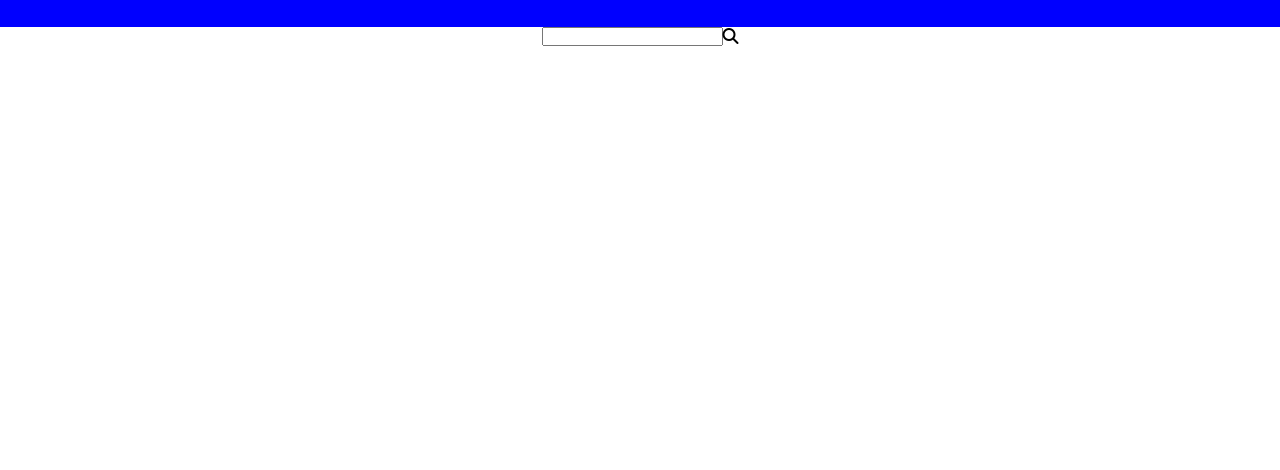
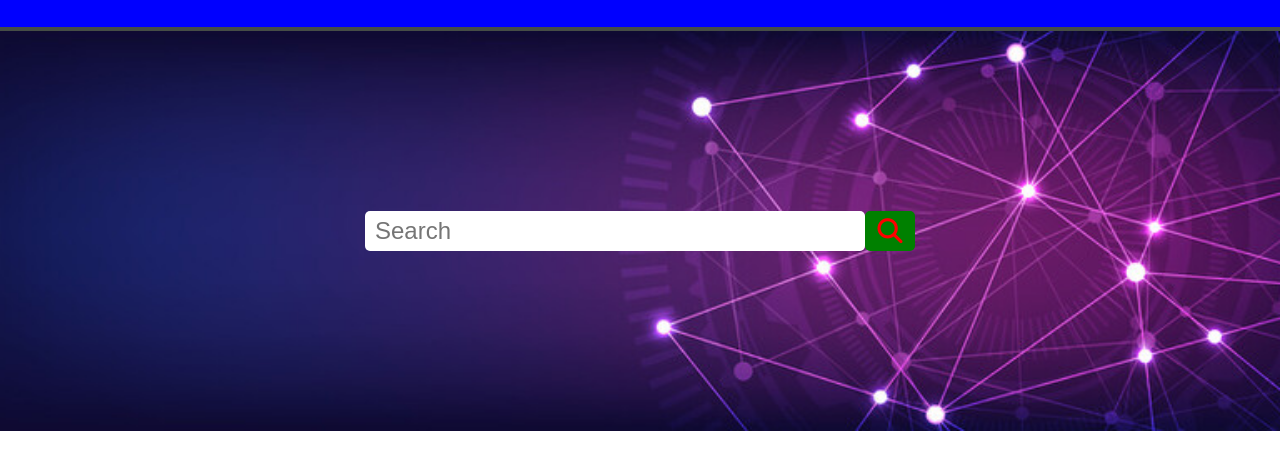
Before and after one commit to shadowrahmat/Multiple_website_creat, a plain HTML site: page index.html in a window 1280 px wide. Shown: the part 80-550 px from the top of the page. Drawn offline with Linux system fonts and the light colour scheme.

Commit message:
nav ber design

```diff
--- a/index.html
+++ b/index.html
@@ -22,7 +22,7 @@
         </ul>
       </nav>
       <div class="home_banner">
-        <input type="search" name="" id="" />
+        <input type="search" name="" id="" placeholder="Search" />
         <div>
           <i class="fa-solid fa-magnifying-glass"></i>
         </div>
--- a/style/style.css
+++ b/style/style.css
@@ -9,7 +9,7 @@ nav {
   justify-content: space-between;
   align-items: center;
   padding: 30px 0;
-
+  border-bottom: 4px solid rgb(70, 77, 70);
   background-color: blue;
 }
 nav ul {
@@ -42,8 +42,33 @@ nav ul li a:hover {
 
 /* home banner design */
 .home_banner {
-  background-image: url();
+  background-image: url('/imge/website\ banner.jpg');
+  min-height: 50vh;
+  background-position: center;
+  background-repeat: no-repeat;
+  background-size: cover;
   display: flex;
   align-items: center;
   justify-content: center;
 }
+.home_banner  i {
+  color: red;
+  background-color: green;
+  font-size: 25px;
+  height: 40px;
+  width: 50px;
+  display: flex;
+  justify-content: center;
+  align-items: center;
+  border-radius: 5px;
+  cursor: pointer;
+
+}
+.home_banner input {
+  width: 500px;
+  height: 40px;
+  border-radius: 5px;
+  border: none;
+  font-size: 24px;
+  padding-left: 10px;
+}
```
